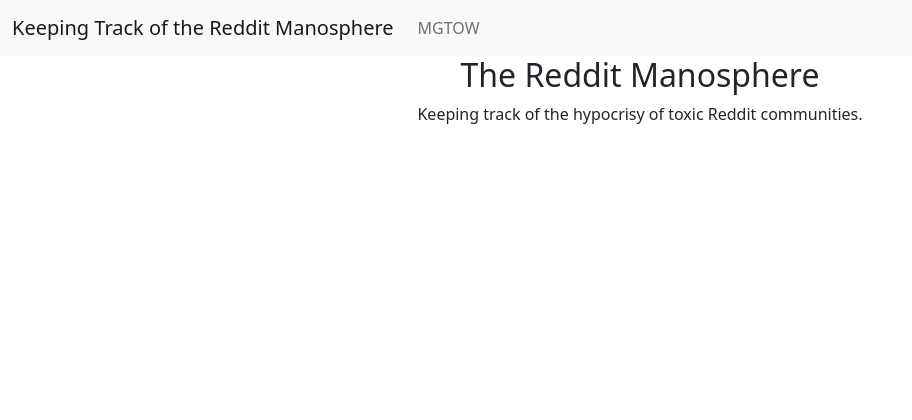
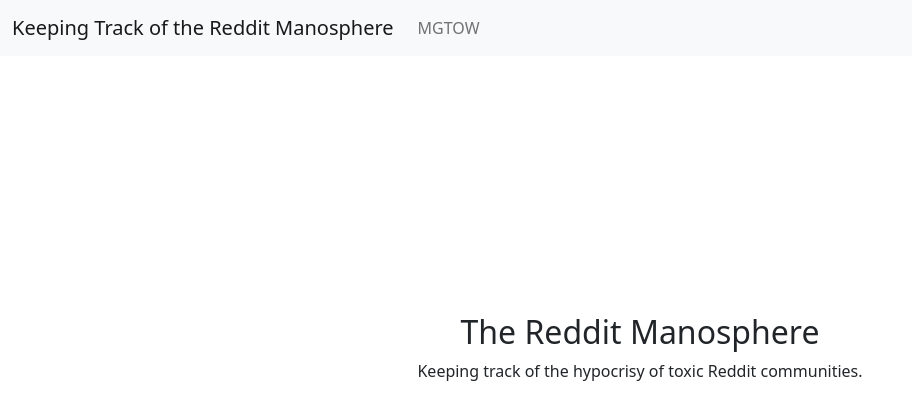
Before and after one commit to Dan6erbond/reddit-manosphere, a Vue app: page / in a window 1280 px wide. Shown: the top 420 px of the page, without its empty margins (0-912 px from the left). Built offline with nearby package versions, Linux system fonts and the light colour scheme.

Commit message:
✨ Switch to BS5 Sass for overrides

```diff
--- a/package.json
+++ b/package.json
@@ -15,6 +15,7 @@
   "devDependencies": {
     "@vitejs/plugin-vue": "^1.3.0",
     "@vue/compiler-sfc": "^3.0.5",
+    "sass": "^1.37.5",
     "typescript": "^4.3.2",
     "vite": "^2.4.4",
     "vue-tsc": "^0.2.2"
--- a/src/main.ts
+++ b/src/main.ts
@@ -1,5 +1,5 @@
 import "bootstrap";
-import "bootstrap/dist/css/bootstrap.min.css";
+import "./styles/bootstrap.scss";
 import { createApp } from "vue";
 import App from "./App.vue";
 import { router } from "./router";
--- /dev/null
+++ b/src/styles/bootstrap.scss
@@ -0,0 +1,24 @@
+@import "bootstrap/scss/functions";
+@import "bootstrap/scss/variables";
+@import "bootstrap/scss/utilities";
+
+$utilities: map-merge(
+  $utilities,
+  (
+    "viewport-height":
+      map-merge(
+        map-get($utilities, "viewport-height"),
+        (
+          values: (
+            100: 100vh,
+            75: 75vh,
+            50: 50vh,
+            40: 40vh,
+            30: 30vh,
+          ),
+        )
+      ),
+  )
+);
+
+@import "bootstrap/scss/bootstrap";
```
Also changed, not shown: 1 other file (tests, documents, lock files or other folders).
